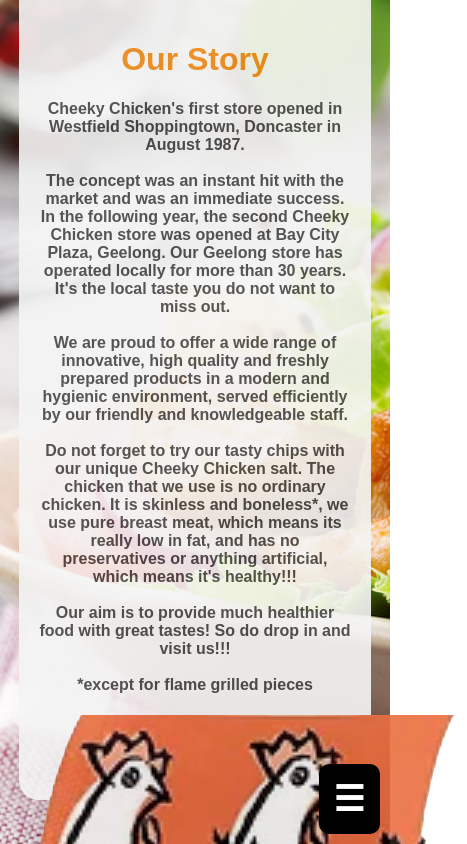
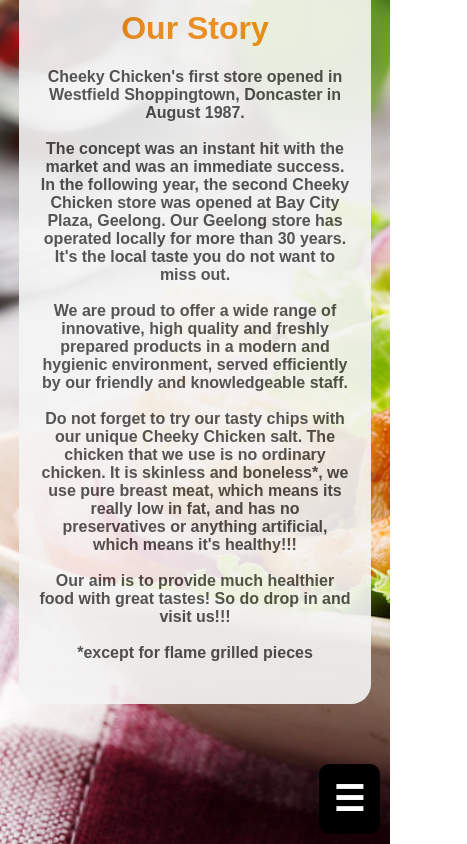
Before and after one commit to realazaber/cheeky-chicken, a React (Create React App) app: page /our-story in a window 390 px wide. Shown: the top 844 px of the page, 467 px wide, since content can reach past the window. Built offline with nearby package versions, Linux system fonts and the light colour scheme.

Commit message:
Story is mobile friendly

```diff
--- a/src/css/main.css
+++ b/src/css/main.css
@@ -343,5 +343,16 @@
         margin: 10px auto;
     }
 
+    #story h1 {
+        margin-top: -10px;
+    }
+
+    #story img, #story h2 {
+        display: none;
+        visibility: hidden;
+    }
+
+
+
 
 }
```
